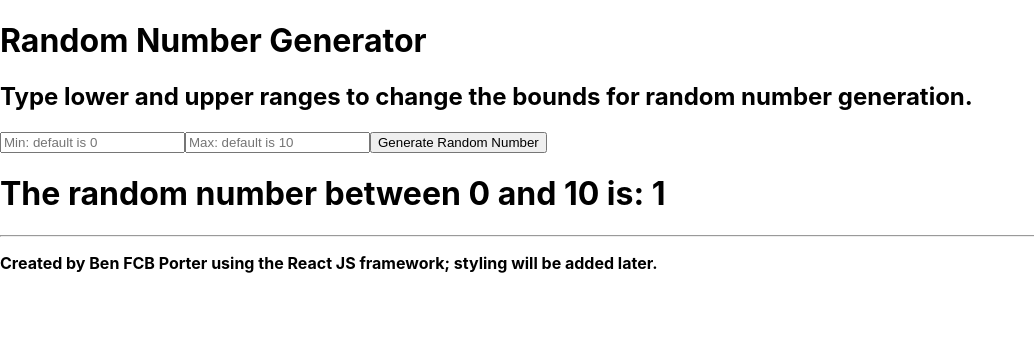
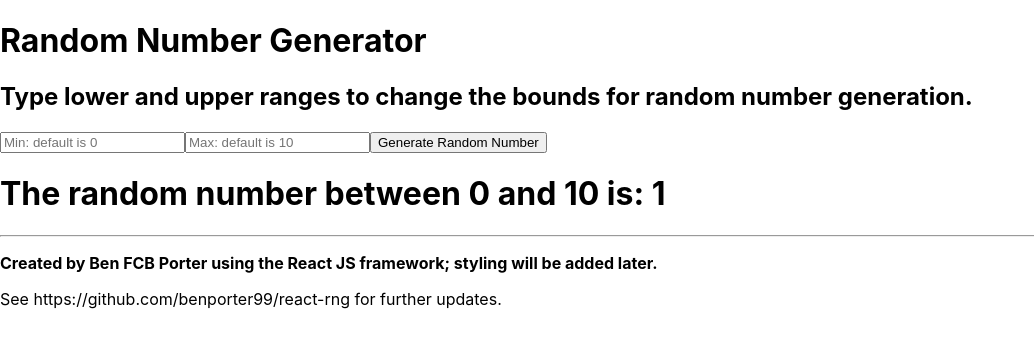
Before and after one commit to benporter99/react-rng, a React (Create React App) app: page / in a window 1280 px wide. Shown: the top 348 px of the page, without its empty margins (0-1034 px from the left). Built offline with nearby package versions, Linux system fonts and the light colour scheme.

Commit message:
Added GitHub link to footer of app.

```diff
--- a/src/RandomNumberGenerator.js
+++ b/src/RandomNumberGenerator.js
@@ -47,6 +47,7 @@ class RandomNumberGenerator extends React.Component {
                 <RandomGenerator minMax={[this.state.userMinSubmit, this.state.userMaxSubmit]} clickCount={this.state.clickCount}/>
                 <hr></hr>
                 <p><strong>Created by Ben FCB Porter using the React JS framework; styling will be added later.</strong></p>
+                <p>See https://github.com/benporter99/react-rng for further updates.</p>
             </div>
         );
     };
```
